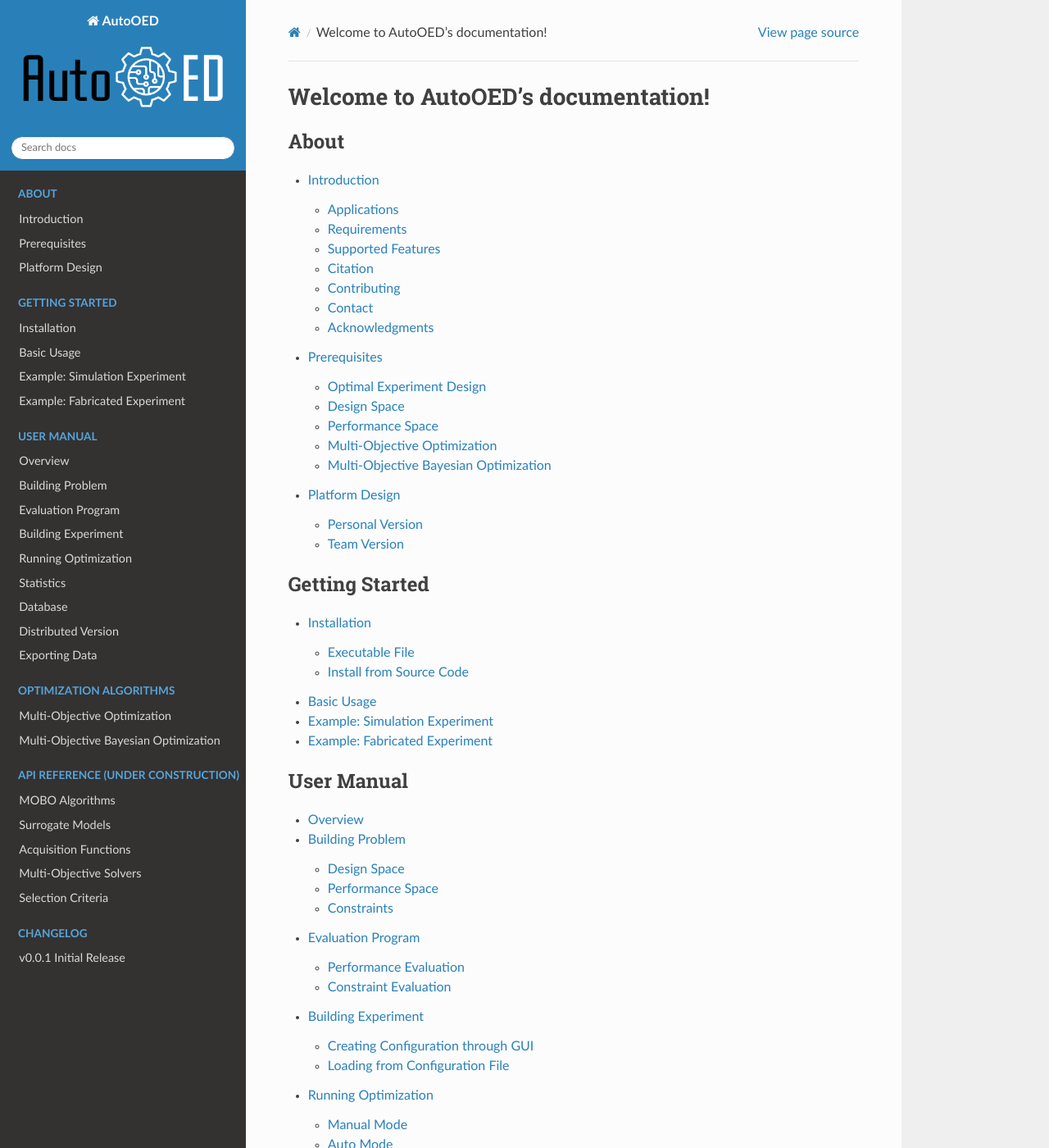
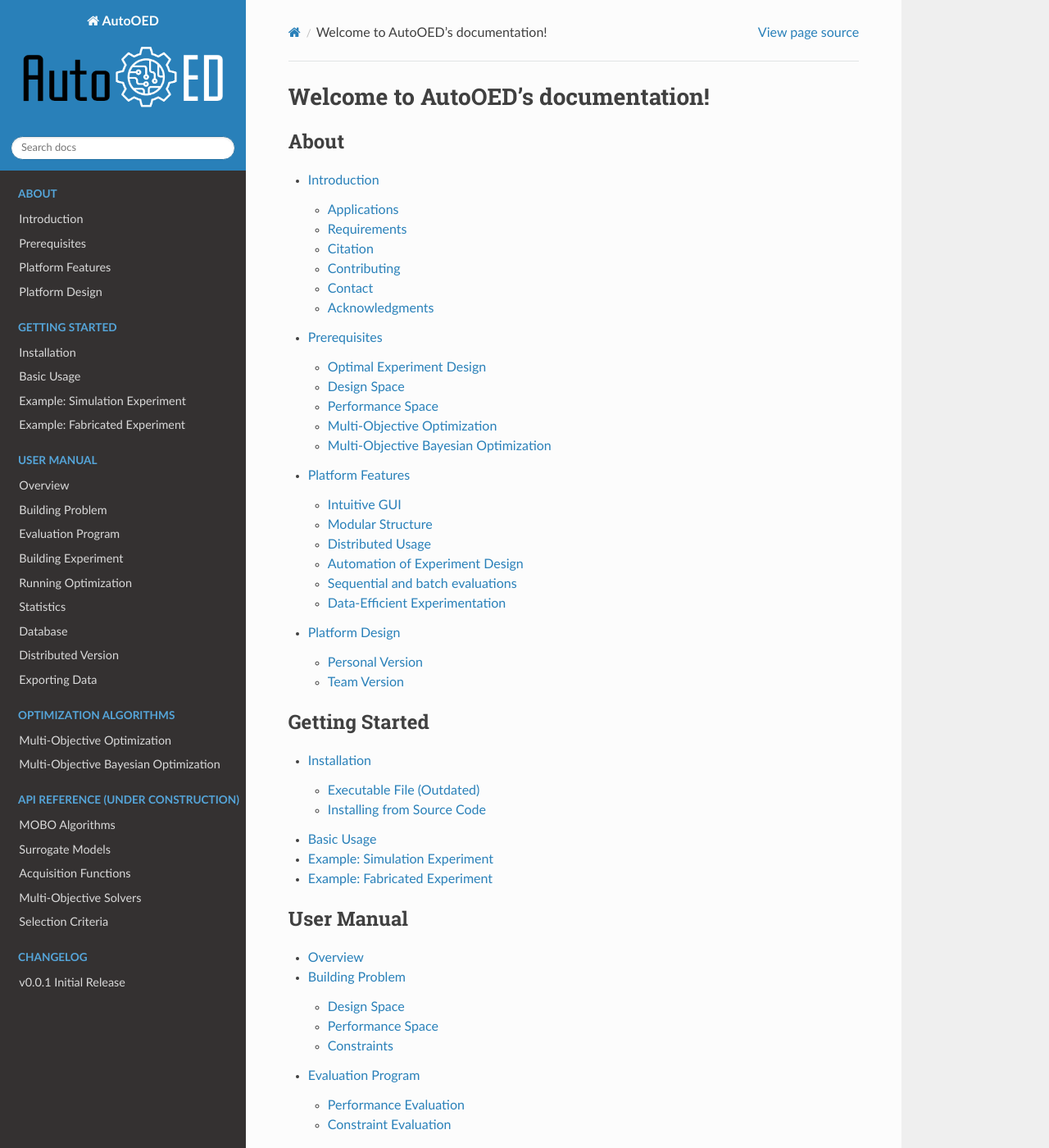
Before and after one commit to yunshengtian/AutoOED, a Sphinx documentation site: the page built from docs/source/index.rst, in a window 1280 px wide and 1400 px high. Shown: the whole window at 82% size. Built offline with Sphinx 7.4.7 and the Read the Docs theme 2.0.0, drawn with Linux system fonts in a browser that asks for light colours; some of the changed lines change nothing that is shown.

Commit message:
update docs: about and getting started

```diff
--- a/docs/source/content/about/introduction.rst
+++ b/docs/source/content/about/introduction.rst
@@ -40,10 +40,6 @@
 And the speed could be further boosted if you have a powerful CPU or enable parallelization in AutoOED.
 
 
-Supported Features
-''''''''''''''''''
-
-
 Citation
 ''''''''
 
--- /dev/null
+++ b/docs/source/content/about/platform-features.rst
@@ -0,0 +1,52 @@
+-----------------
+Platform Features
+-----------------
+
+Intuitive GUI
+-------------
+
+An easy-to-use graphical user interface (GUI) is provided to directly visualize and guide the optimization progress and facilitate
+the operation for users with little or no experience with coding, optimization, or machine learning. The interface is built using the
+Tkinter GUI package with model-view-controller (MVC) architecture.
+
+
+Modular Structure
+-----------------
+
+A highly modularized code base and built-in visualization enable easy extensions and replacements of MOBO algorithm components.
+The platform can serve as a testbed for machine learning researchers to easily develop and evaluate their own MOBO algorithms.
+
+
+Distributed Usage
+-----------------
+
+Besides the standard single-user version, to facilitate the platform’s use for a single design process by several users,
+we provide a distributed team version based on a centralized database. The database shares the optimization status to different roles
+in the experiment team (managers, scientists, technicians) and provides them with different tools for controlling and contributing to
+the experimental design process.
+
+
+Automation of Experiment Design
+-------------------------------
+
+The platform is designed to enable straightforward integration into an automatic experiment design optimization pipeline.
+The pipeline may include both physical experiments (see `this example <../getting-started/example-fabricated.html>`_)
+and an expensive simulation setup (see `this example <../getting-started/example-simulation.html>`_). The user can provide an evaluation script (written in Python/C/C++/MATLAB)
+and link it to our platform. The evaluation script needs to either collect the values from physical experiments or perform
+the simulation and retrieve the performance. Our platform will automatically call the evaluation script during the optimization workflow.
+
+
+Sequential and batch evaluations
+--------------------------------
+
+A standard feature supports evaluating a single experiment in each optimization iteration. To further reduce the optimization time,
+the platform parallelizes the evaluation process by enabling synchronous and asynchronous batch evaluations.
+Asynchronous batch evaluations are instrumental when multiple workers are running experiments, but their evaluations drastically vary in time.
+
+
+Data-Efficient Experimentation
+------------------------------
+
+As the platform aims to solve multi-objective optimization problems with expensive to evaluate or black-box objective functions,
+the number of experiments is limited to an order of several dozens. The platform employs an optimization strategy that rapidly
+advances the Pareto front with a small set of evaluated experiments.
--- a/docs/source/content/getting-started/installation.rst
+++ b/docs/source/content/getting-started/installation.rst
@@ -5,8 +5,8 @@
 AutoOED can be installed either directly from the links to the executable files, or from source code.
 
 
-Executable File
----------------
+Executable File (Outdated)
+--------------------------
 
 Personal Version
 """"""""""""""""
@@ -70,7 +70,7 @@
 +-----------------------------+--------------------------------+
 
 
-Install from Source Code
-------------------------
+Installing from Source Code
+---------------------------
 
 Clone the github repository at https://github.com/yunshengtian/AutoOED, then follow the instructions in README to install.
--- a/docs/source/index.rst
+++ b/docs/source/index.rst
@@ -12,6 +12,7 @@
 
    content/about/introduction
    content/about/prerequisites
+   content/about/platform-features
    content/about/platform-design
 
 
```
